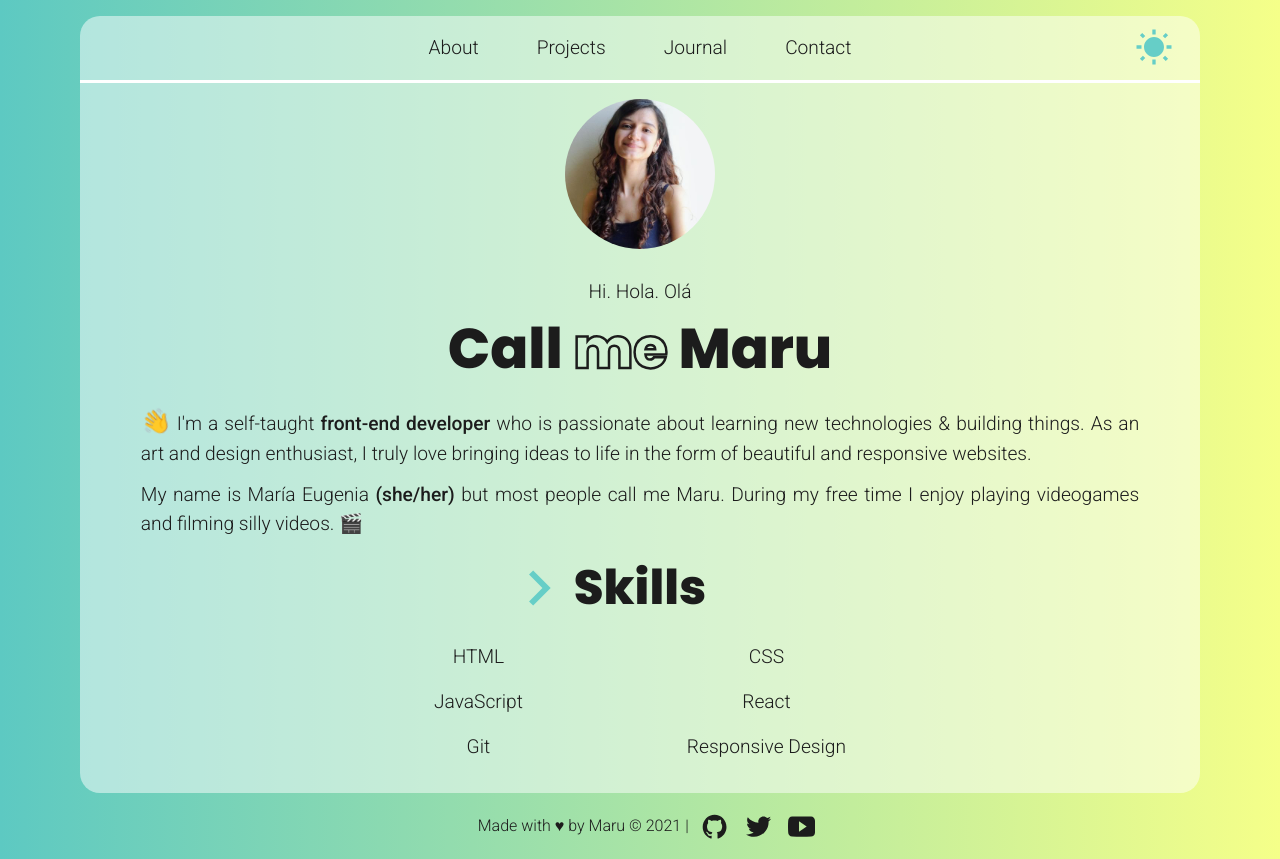
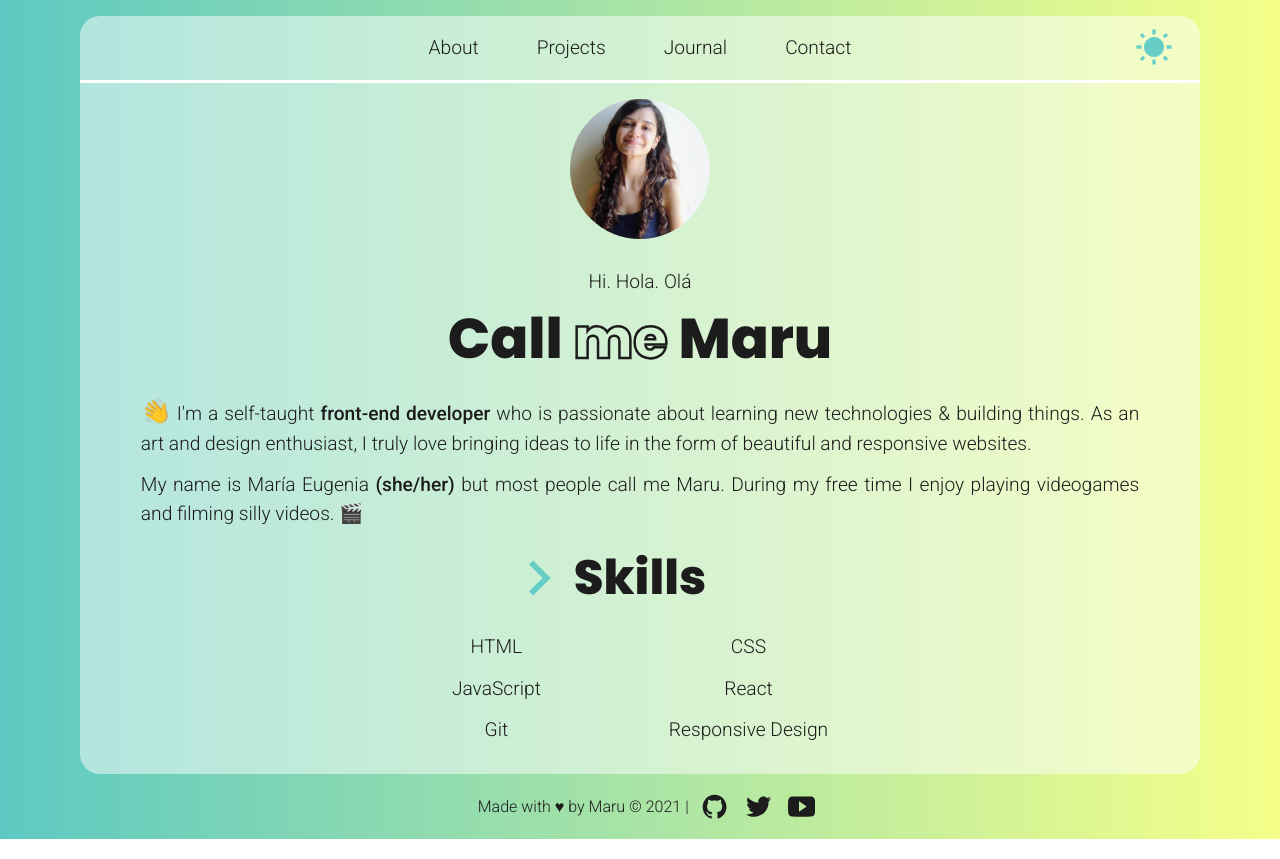
Before and after one commit to marugy99/marucodes, a Next.js app: page / in a window 1280 px wide. Built offline with nearby package versions, Linux system fonts and the light colour scheme.

Commit message:
Small styling improvements to about page

```diff
--- a/styles/_about.scss
+++ b/styles/_about.scss
@@ -16,7 +16,7 @@ header {
   }
 
   img {
-    width: 150px;
+    width: 140px;
     height: auto;
     border-radius: 50%;
     margin-bottom: 1rem;
@@ -43,14 +43,13 @@ header {
     place-items: center;
     grid-template-columns: auto auto;
     padding-left: 0px;
-    grid-column-gap: 4rem;
-    width: 50%;
+    grid-column-gap: 8rem;
     margin-bottom: 0px;
 
     li {
       list-style: none;
       margin-right: 0px;
-      margin-bottom: 1rem;
+      margin-bottom: 0.8rem;
     }
   }
 
```
